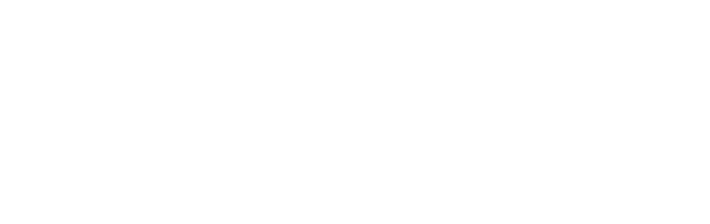
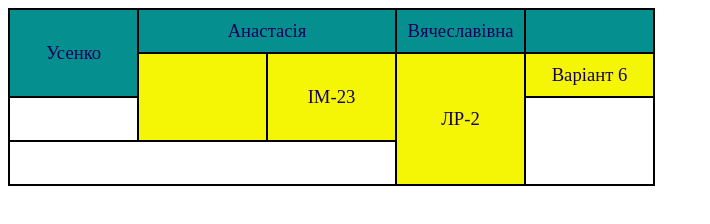
Before and after one commit to nastiausenko/Frontend_Lab2, a plain HTML site: page index.html in a window 1280 px wide. Shown: the whole page, without its empty margins (0-710 px from the left). Drawn offline with Linux system fonts and the light colour scheme.

Commit message:
complete first task

```diff
--- a/index.html
+++ b/index.html
@@ -4,8 +4,65 @@
     <meta charset="UTF-8">
     <meta name="viewport" content="width=device-width, initial-scale=1.0">
     <title>Усенко А.В. ІМ-23</title>
+    <style>
+        table {
+            border: 2px solid black;
+            border-collapse: collapse;
+            font-size: 14pt;
+            color: #160059;
+        }
+
+        td {
+            border: 2px solid black;
+            width: 125px;
+            height: 40px;
+            text-align: center;
+        }
+
+        tr:first-child{
+            background-color: #068f8f;
+        }
+
+        tr:first-child:hover{
+            background-color: #8F3806;
+            color: #8F8306;
+        }
+
+        tr:nth-child(2){
+            background-color: #f5f506;
+        }
+
+        tr:nth-child(2):hover{
+            background-color: #49068F;
+            color: #E0CE09;
+        }
+    </style>
+   <link rel="stylesheet" href="./style.css">
 </head>
 <body>
+    <table>
+        <tr>
+            <td rowspan="2">Усенко</td>
+            <td colspan="2">Анастасія</td>
+            <td>Вячеславівна</td>
+            <td></td>
+        </tr>
 
+        <tr>
+            <td rowspan="2"></td>
+            <td rowspan="2">ІМ-23</td>
+            <td rowspan="3">ЛР-2</td>
+            <td>Варіант 6</td>
+        </tr>
+
+        <tr>
+            <td></td>
+            <td rowspan="2"></td>
+        </tr>
+
+        <tr>
+            <td colspan="3"></td>
+        </tr>
+    </table>
 </body>
 </html>
```
